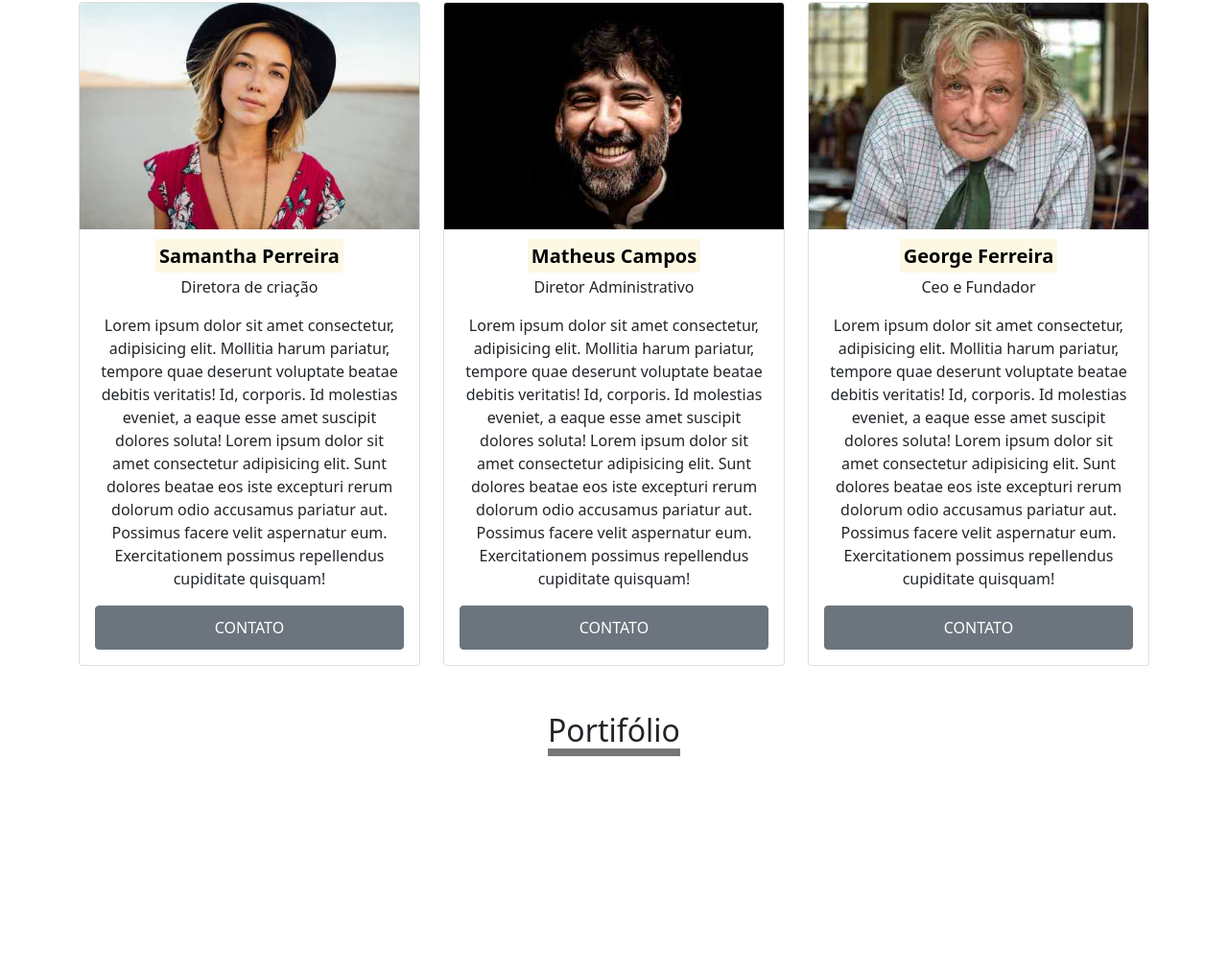
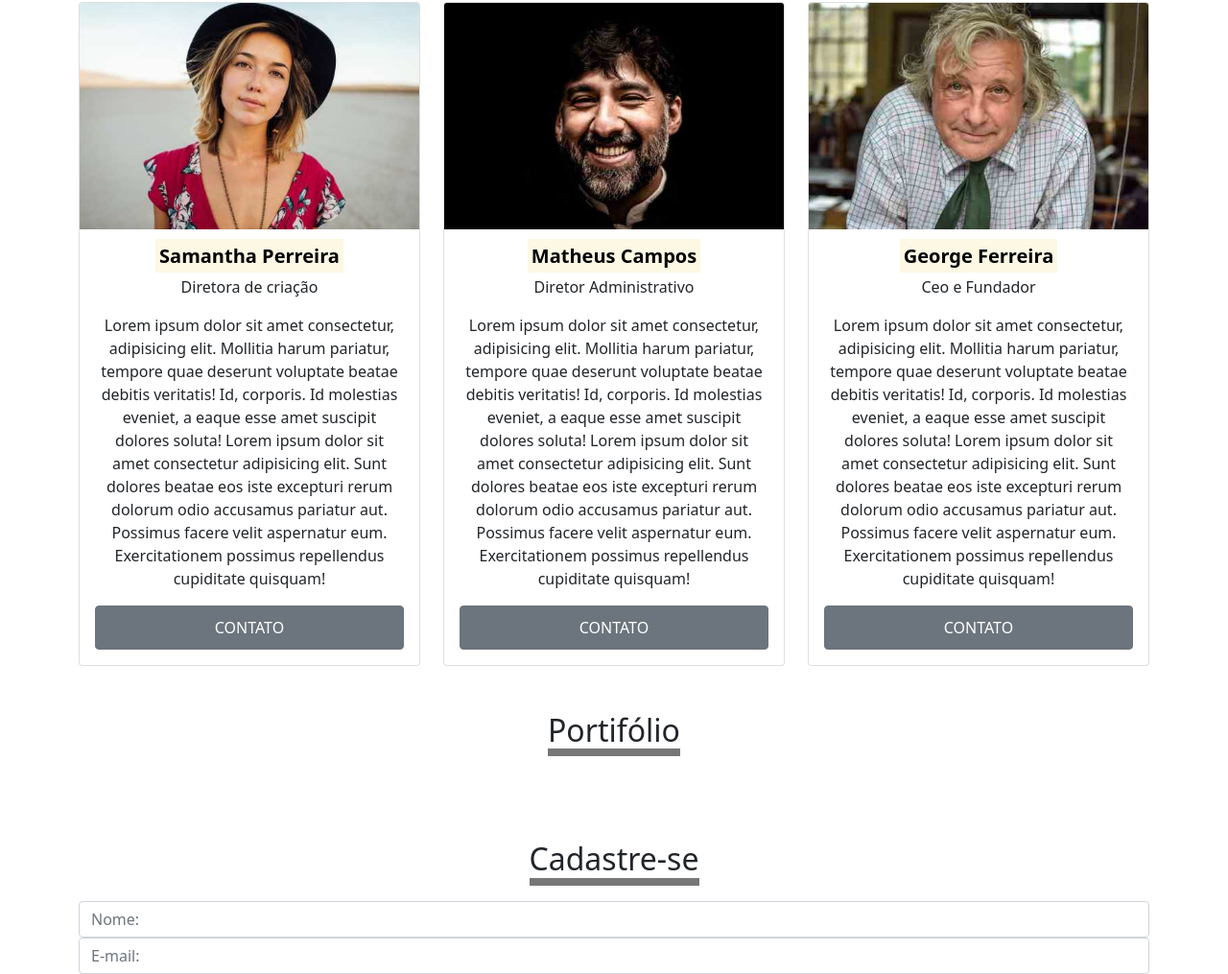
Before and after one commit to Deborah-Bordignon/pagina-unica, a plain HTML site: page index.html in a window 1280 px wide. Shown: the part 1828-2843 px from the top of the page at 96% size. Before the commit the page ends 2656 px from the top, so only its background shows below. Drawn offline with nearby package versions, Linux system fonts and the light colour scheme.

Commit message:
Update index.html

```diff
--- a/index.html
+++ b/index.html
@@ -307,6 +307,43 @@
 
 
 
+<!-- formulario de cadastro inicio  -->
+   <div id="cadastro" class="mt-5 container">
+      <h2 class="text center mb-3 titulo">Cadastre-se</h2>
+
+      <!-- todo formulario começa com a tag form  -->
+      <!-- para cadastro de dados pessoais o method tem que ser post / get é so em questão de pesquisa -->
+      <!-- enctype = somente se o formulario enviar arquivos  -->
+
+      <form id="frm-cadastro" action="" method="POST" enctype="multipart/form-data">
+
+        <!-- qualquer campo no formulario usa a tag input  -->
+        <!-- classe form control é do bootstrap  -->
+        <!-- tag name é o que as linguagens usa pra capturar o que ser digitado no formulario  -->
+        <!-- tag placeholder é o nome do campo dentro da caixa/ tag required é dizer que o campo é obrigatorio  -->
+        <input type="text" class="form-control" name="nome" placeholder="Nome:" required >
+        <input type="email" class="form-control" name="email" placeholder="E-mail:" required>
+
+
+
+
+      </form>
+
+
+
+
+   </div>
+
+
+
+
+
+
+
+<!-- final formulario cadastro  -->
+
+
+
 
 
 
```
